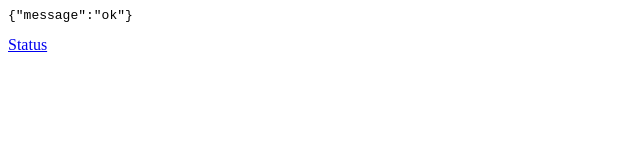
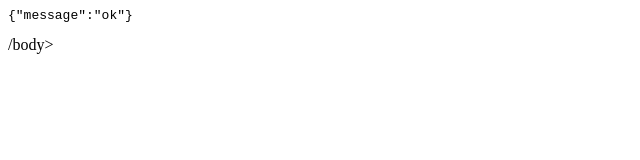
Before and after one commit to MasonX890/api, a plain HTML site: page index.html in a window 1280 px wide. Shown: the full height of the page, 0-640 px from the left. Drawn offline with Linux system fonts and the light colour scheme.

Commit message:
Update index.html

```diff
--- a/index.html
+++ b/index.html
@@ -1 +1 @@
-<body><pre style="word-wrap: break-word; white-space: pre-wrap;">{"message":"ok"}</pre> <a href="https://api.mcxleague.ml/status/59db90dbcdeb2f04dadcf16d">Status</a></body>
+<body><pre style="word-wrap: break-word; white-space: pre-wrap;">{"message":"ok"}</pre> /body>
```
